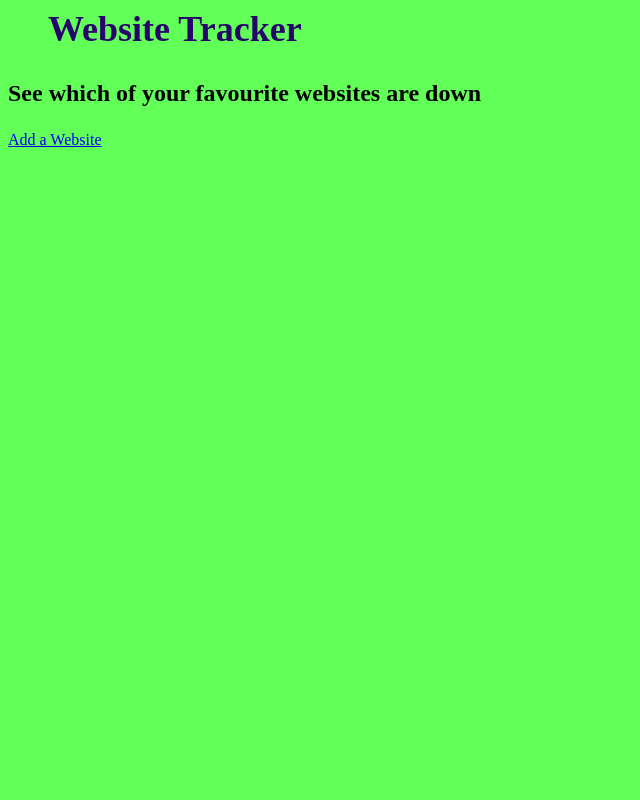
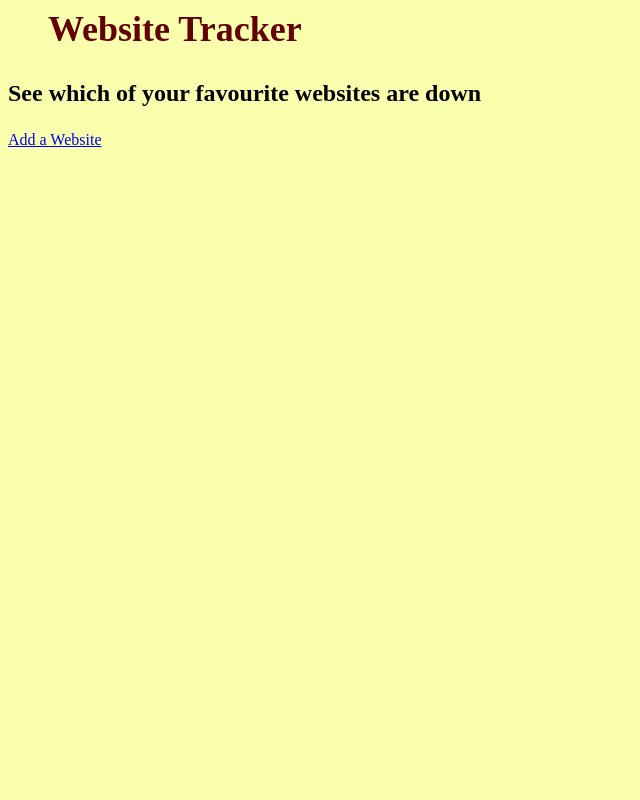
Before and after one commit to AHgitt/DEMO_PROJECT, a Flask app: page / in a window 1280 px wide. Shown: the whole page, without its empty margins (0-640 px from the left). Run offline with Flask 2, Linux system fonts and the light colour scheme; data comes from the database, SQL or seed files in the repository; data that the repository does not hold is empty.

Commit message:
final test

```diff
--- a/app/templates/index.html
+++ b/app/templates/index.html
@@ -2,11 +2,11 @@
     <head>
         <style>
             body {
-                background-color: rgb(98, 255, 89);
+                background-color: rgb(250, 255, 173);
             }
 
             h2 {
-                color: rgb(39, 4, 108);
+                color: rgb(100, 0, 0);
                 margin-left: 40px;
             }
             .column {
```
